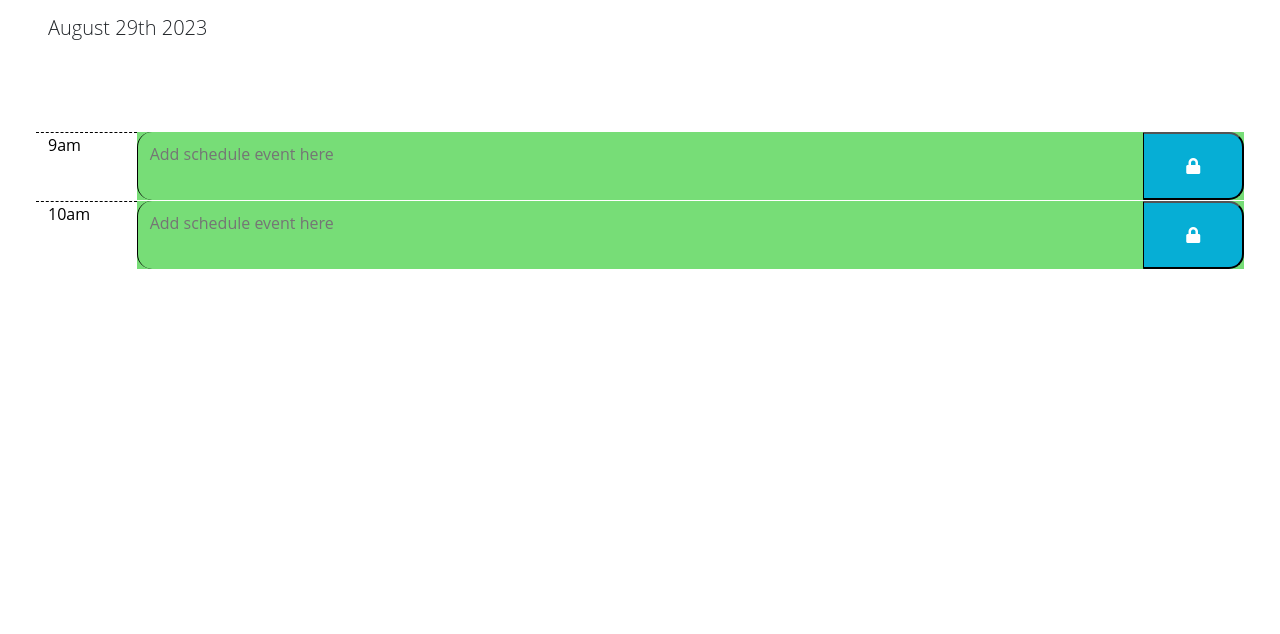
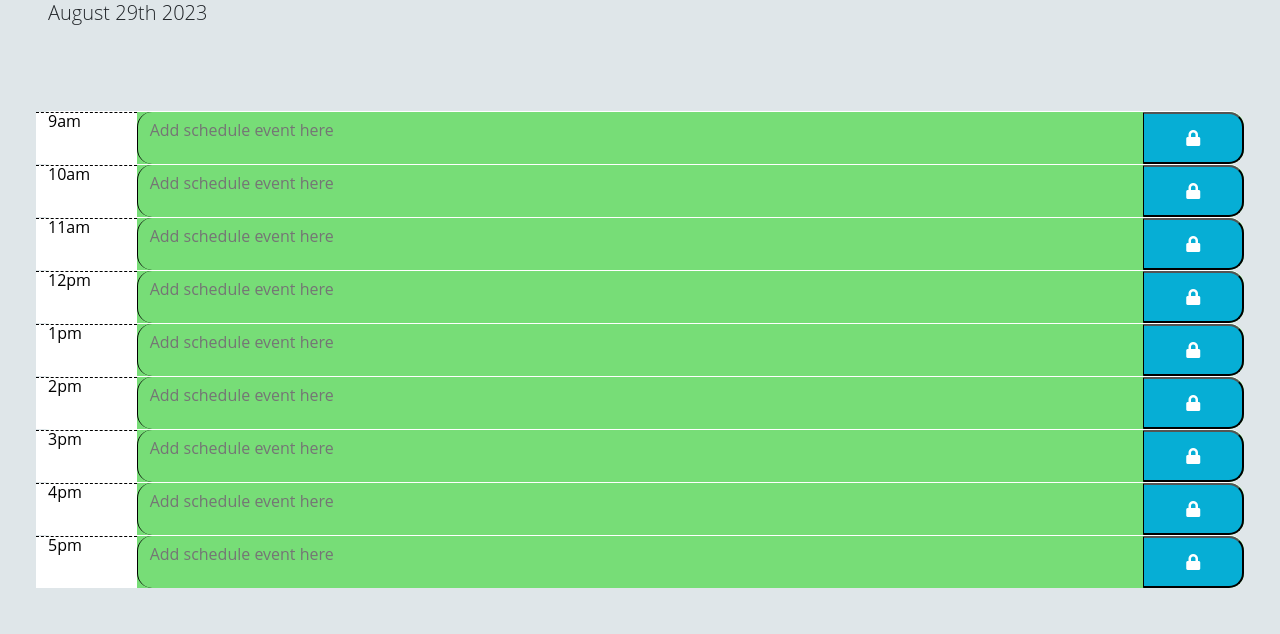
Before and after one commit to Jsterling56/Scheduler-Work-day, a plain HTML site: page Develop/index.html in a window 1280 px wide. Shown: the part 166-800 px from the top of the page. Drawn offline with nearby package versions, Linux system fonts and the light colour scheme.

Commit message:
refactored a bit after troubleshooting. changed JS, CSS, HTML

```diff
--- a/Develop/index.html
+++ b/Develop/index.html
@@ -1,26 +1,16 @@
 <!DOCTYPE html>
 <html lang="en">
+
 <head>
   <meta charset="UTF-8" />
   <meta name="viewport" content="width=device-width, initial-scale=1.0" />
   <meta http-equiv="X-UA-Compatible" content="ie=edge" />
   <script src="https://cdnjs.cloudflare.com/ajax/libs/moment.js/2.27.0/moment.min.js"></script>
-    <link
-      href="https://cdn.jsdelivr.net/npm/bootstrap@5.1.3/dist/css/bootstrap.min.css"
-      rel="stylesheet"
-      integrity="sha384-1BmE4kWBq78iYhFldvKuhfTAU6auU8tT94WrHftjDbrCEXSU1oBoqyl2QvZ6jIW3"
-      crossorigin="anonymous"
-    />
-    <link
-      rel="stylesheet"
-      href="https://use.fontawesome.com/releases/v5.8.1/css/all.css"
-      integrity="sha384-50oBUHEmvpQ+1lW4y57PTFmhCaXp0ML5d60M1M7uH2+nqUivzIebhndOJK28anvf"
-      crossorigin="anonymous"
-    />
-    <link
-      href="https://fonts.googleapis.com/css2?family=Fira+Sans:wght@400;700&display=swap"
-      rel="stylesheet"
-    />
+  <link href="https://cdn.jsdelivr.net/npm/bootstrap@5.1.3/dist/css/bootstrap.min.css" rel="stylesheet"
+    integrity="sha384-1BmE4kWBq78iYhFldvKuhfTAU6auU8tT94WrHftjDbrCEXSU1oBoqyl2QvZ6jIW3" crossorigin="anonymous" />
+  <link rel="stylesheet" href="https://use.fontawesome.com/releases/v5.8.1/css/all.css"
+    integrity="sha384-50oBUHEmvpQ+1lW4y57PTFmhCaXp0ML5d60M1M7uH2+nqUivzIebhndOJK28anvf" crossorigin="anonymous" />
+  <link href="https://fonts.googleapis.com/css2?family=Fira+Sans:wght@400;700&display=swap" rel="stylesheet" />
   <link rel="stylesheet" href="style.css" />
 
   <title>Work Day Scheduler</title>
@@ -43,8 +33,64 @@
 
     <div id="hour-10" class="row time-div">
       <div class="col-md-1 hour"><span id="10">10am</span></div>
-        <textarea class="col-md-10 time-block dscription" placeholder="Add schedule event here"></textarea>
+      <textarea class="col-md-10 time-block description" placeholder="Add schedule event here"></textarea>
       <button class="col-md-1 saveBtn" aria-label="save button 10am">
+        <i class="fas fa-lock"></i>
+      </button>
+    </div>
+
+    <div id="hour-11" class="row time-div">
+      <div class="col-md-1 hour"><span id="11">11am</span></div>
+      <textarea class="col-md-10 time-block description" placeholder="Add schedule event here"></textarea>
+      <button class="col-md-1 saveBtn" aria-label="save button 11am">
+        <i class="fas fa-lock"></i>
+      </button>
+    </div>
+
+    <div id="hour-12" class="row time-div">
+      <div class="col-md-1 hour"><span id="12">12pm</span></div>
+      <textarea class="col-md-10 time-block description" placeholder="Add schedule event here"></textarea>
+      <button class="col-md-1 saveBtn" aria-label="save button 12pm">
+        <i class="fas fa-lock"></i>
+      </button>
+    </div>
+
+    <div id="hour-13" class="row time-div">
+      <div class="col-md-1 hour"><span id="13">1pm</span></div>
+      <textarea class="col-md-10 time-block description" placeholder="Add schedule event here"></textarea>
+      <button class="col-md-1 saveBtn" aria-label="save button 1pm">
+        <i class="fas fa-lock"></i>
+      </button>
+    </div>
+
+    <div id="hour-14" class="row time-div">
+      <div class="col-md-1 hour"><span id="14">2pm</span></div>
+      <textarea class="col-md-10 time-block description" placeholder="Add schedule event here"></textarea>
+      <button class="col-md-1 saveBtn" aria-label="save button 2pm">
+        <i class="fas fa-lock"></i>
+      </button>
+    </div>
+
+    <div id="hour-15" class="row time-div">
+      <div class="col-md-1 hour"><span id="15">3pm</span></div>
+      <textarea class="col-md-10 time-block description" placeholder="Add schedule event here"></textarea>
+      <button class="col-md-1 saveBtn" aria-label="save button 3pm">
+        <i class="fas fa-lock"></i>
+      </button>
+    </div>
+
+    <div id="hour-16" class="row time-div">
+      <div class="col-md-1 hour"><span id="16">4pm</span></div>
+      <textarea class="col-md-10 time-block description" placeholder="Add schedule event here"></textarea>
+      <button class="col-md-1 saveBtn" aria-label="save button 4pm">
+        <i class="fas fa-lock"></i>
+      </button>
+    </div>
+
+    <div id="hour-17" class="row time-div">
+      <div class="col-md-1 hour"><span id="17">5pm</span></div>
+      <textarea class="col-md-10 time-block description" placeholder="Add schedule event here"></textarea>
+      <button class="col-md-1 saveBtn" aria-label="save button 5pm">
         <i class="fas fa-lock"></i>
       </button>
     </div>
@@ -53,9 +99,9 @@
 
   <script src="https://cdnjs.cloudflare.com/ajax/libs/jquery/3.2.1/jquery.min.js"></script>
   <script src="https://cdn.jsdelivr.net/npm/dayjs@1.11.3/dayjs.min.js"
-    integrity="sha256-iu/zLUB+QgISXBLCW/mcDi/rnf4m4uEDO0wauy76x7U="
-    crossorigin="anonymous"></script>
+    integrity="sha256-iu/zLUB+QgISXBLCW/mcDi/rnf4m4uEDO0wauy76x7U=" crossorigin="anonymous"></script>
 
   <script src="script.js"></script>
 </body>
+
 </html>
--- a/Develop/script.js
+++ b/Develop/script.js
@@ -1,24 +1,24 @@
 $(document).ready(function(){
   let NowMoment = moment().format("MMMM Do YYYY");
   let displayDate = document.getElementById("currentDay");
-  displayDate.innerHTML = NowMoment;
+  displayDate.textContent = NowMoment;
   let currentHour = moment().format("HH");
 
   $("#clearFieldsBtn").click(function(event){
-    event.preventDefault;
+    event.preventDefault();
     $("textarea").val("");
     localStorage.clear();
   });
 
   $(".time-div").each(function(){
-    var timeDiv= $(this).attr("id").split("-")[1];
-    if(currentHour == timeDiv){
+    var timeDiv = $(this).attr("id").split("-")[1];
+    if (currentHour == timeDiv) {
       $(this).addClass("present");
       $(this).children(".description").addClass("white-text");
-    }else if (currentHour < timeDiv){
+    } else if (currentHour < timeDiv) {
       $(this).removeClass("present");
       $(this).addClass("future");
-    }else if (currentHour > timeDiv){
+    } else if (currentHour > timeDiv) {
       $(this).removeClass("future");
       $(this).addClass("past");
     }
@@ -26,18 +26,12 @@ $(document).ready(function(){
 
   $(".saveBtn").click(function(event){
     event.preventDefault();
-    var value = $(this).siblings(".time-block").val();
+    var value = $(this).siblings(".description").val();
     var time = $(this).parent().attr("id").split("-")[1];
     localStorage.setItem(time, value);
-    });
+  });
 
-    $("#hour-09 .time-block").val(localStorage.getItem("09"));
-    $("#hour-10 .time-block").val(localStorage.getItem("10"));
-    $("#hour-11 .time-block").val(localStorage.getItem("11"));
-    $("#hour-12 .time-block").val(localStorage.getItem("12"));
-    $("#hour-13 .time-block").val(localStorage.getItem("13"));
-    $("#hour-14 .time-block").val(localStorage.getItem("14"));
-    $("#hour-15 .time-block").val(localStorage.getItem("15"));
-    $("#hour-16 .time-block").val(localStorage.getItem("16"));
-    $("#hour-17 .time-block").val(localStorage.getItem("17"));
+  for (let hour = 9; hour <= 17; hour++) {
+    $(`#hour-${hour} .description`).val(localStorage.getItem(hour.toString()));
+  }
 });
--- a/Develop/style.css
+++ b/Develop/style.css
@@ -1,6 +1,8 @@
 body {
   font-family: 'Open Sans', sans-serif;
   font-size: 16px;
+  background-color: #dfe6e9;
+  line-height: 1;
 }
 
 textarea {
@@ -33,16 +35,19 @@ textarea {
 .past {
   background-color: #d3d3d3;
   color: white;
+  border-radius: 15px;
 }
 
 .present {
   background-color: #ff6961;
   color: white;
+  border-radius: 15px;
 }
 
 .future {
   background-color: #77dd77;
   color: white;
+  border-radius: 15px;
 }
 
 .saveBtn {
@@ -57,3 +62,7 @@ textarea {
   font-size: 20px;
   transition: all 0.3s ease-in-out;
 }
+
+.white-text {
+  color: white;
+}
```
Lines whose indentation alone changed are shown as unchanged.
